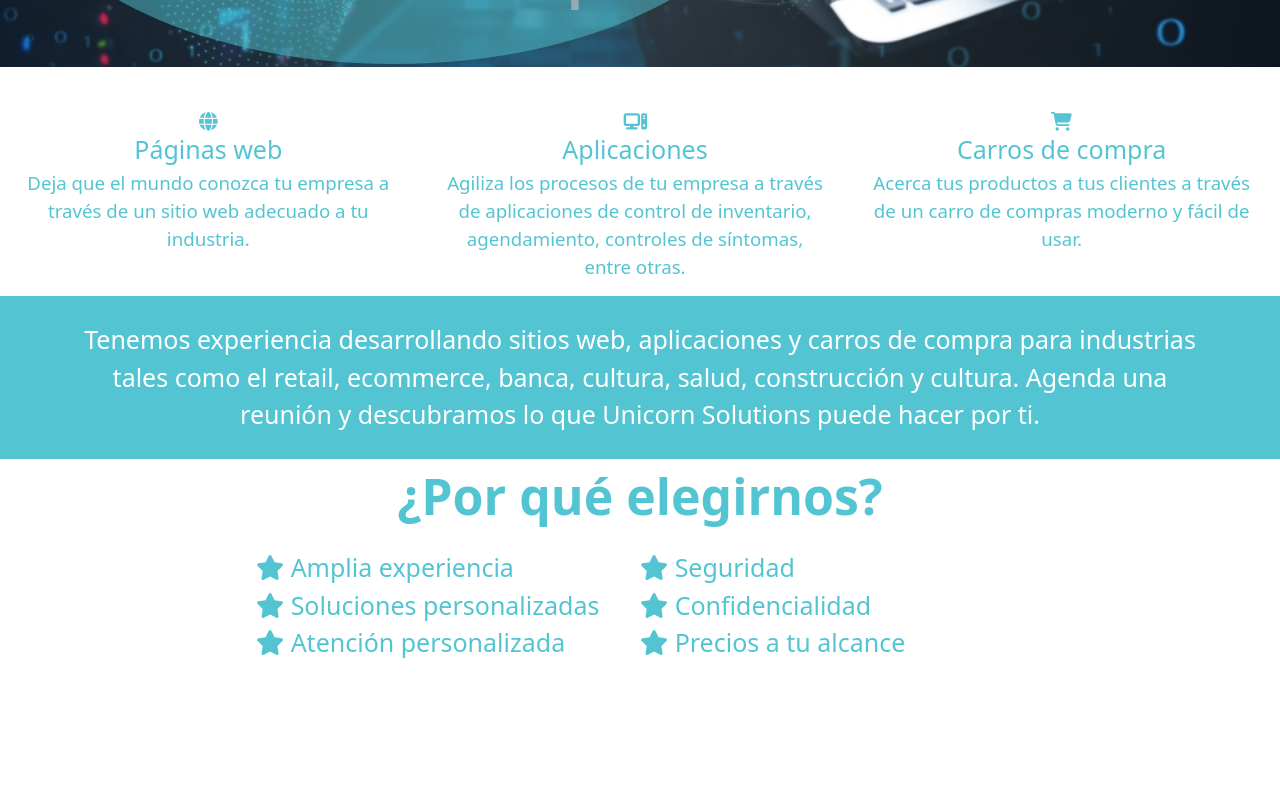
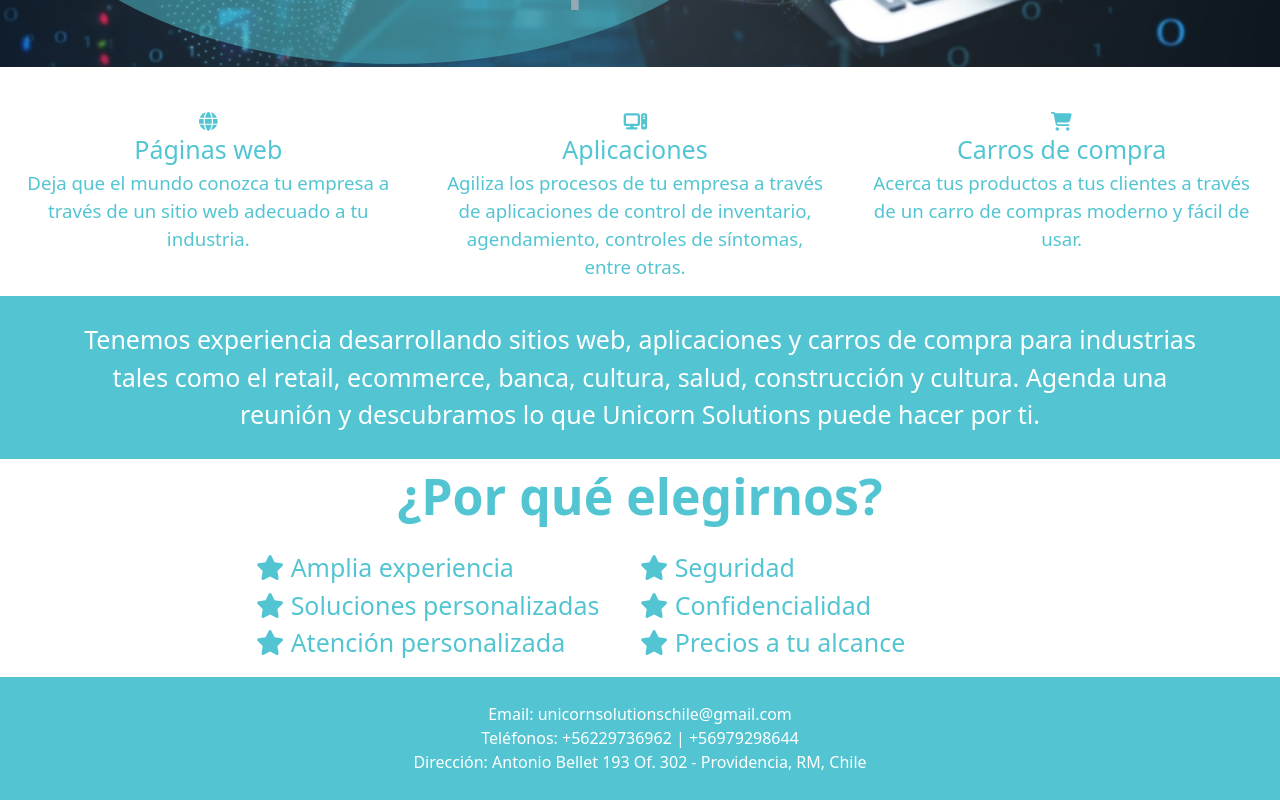
Before and after one commit to danicortesloba/unicorn-solutions, a Next.js app: page / in a window 1280 px wide. Shown: the part 489-1289 px from the top of the page. Before the commit the page ends 1151 px from the top, so only its background shows below. Built offline with nearby package versions, Linux system fonts and the light colour scheme.

Commit message:
contacto

```diff
--- /dev/null
+++ b/src/app/components/Contacto.tsx
@@ -0,0 +1,13 @@
+import styles from "./contacto.module.css"
+const Contacto = () => {
+    return (
+        <div className={styles.Box}>
+            <p>Email: unicornsolutionschile@gmail.com</p>
+            <p>Teléfonos: 	+56229736962 | +56979298644 </p>
+            <p>Dirección: Antonio Bellet 193 Of. 302 - Providencia, RM, Chile
+</p>
+        </div>
+    )
+}
+
+export default Contacto
--- /dev/null
+++ b/src/app/components/contacto.module.css
@@ -0,0 +1,6 @@
+.Box{
+    background-color: #53C5D2;
+    color: white;
+    text-align: center;
+    padding: 2vw 5vw 2vw 5vw;
+}
--- a/src/app/components/porque.module.css
+++ b/src/app/components/porque.module.css
@@ -10,6 +10,7 @@
     justify-content: center;
     align-content: space-around;
     margin-top: 15px;
+    margin-bottom: 15px;
 }
 
 .Column {
--- a/src/app/page.tsx
+++ b/src/app/page.tsx
@@ -3,6 +3,7 @@ import Intro from "./components/Home"
 import Servicios from "./components/Servicios"
 import Experiencia from "./components/Experiencia"
 import Porque from "./components/Porque"
+import Contacto from "./components/Contacto"
 
 export default function Home() {
   return (
@@ -12,6 +13,7 @@ export default function Home() {
       <div id="servicios"><Servicios/></div>
       <div id="experiencia"><Experiencia/></div>
       <div id="porque"><Porque/></div>
+      <div id="contacto"><Contacto/></div>
     </div>
   )
 }
```
